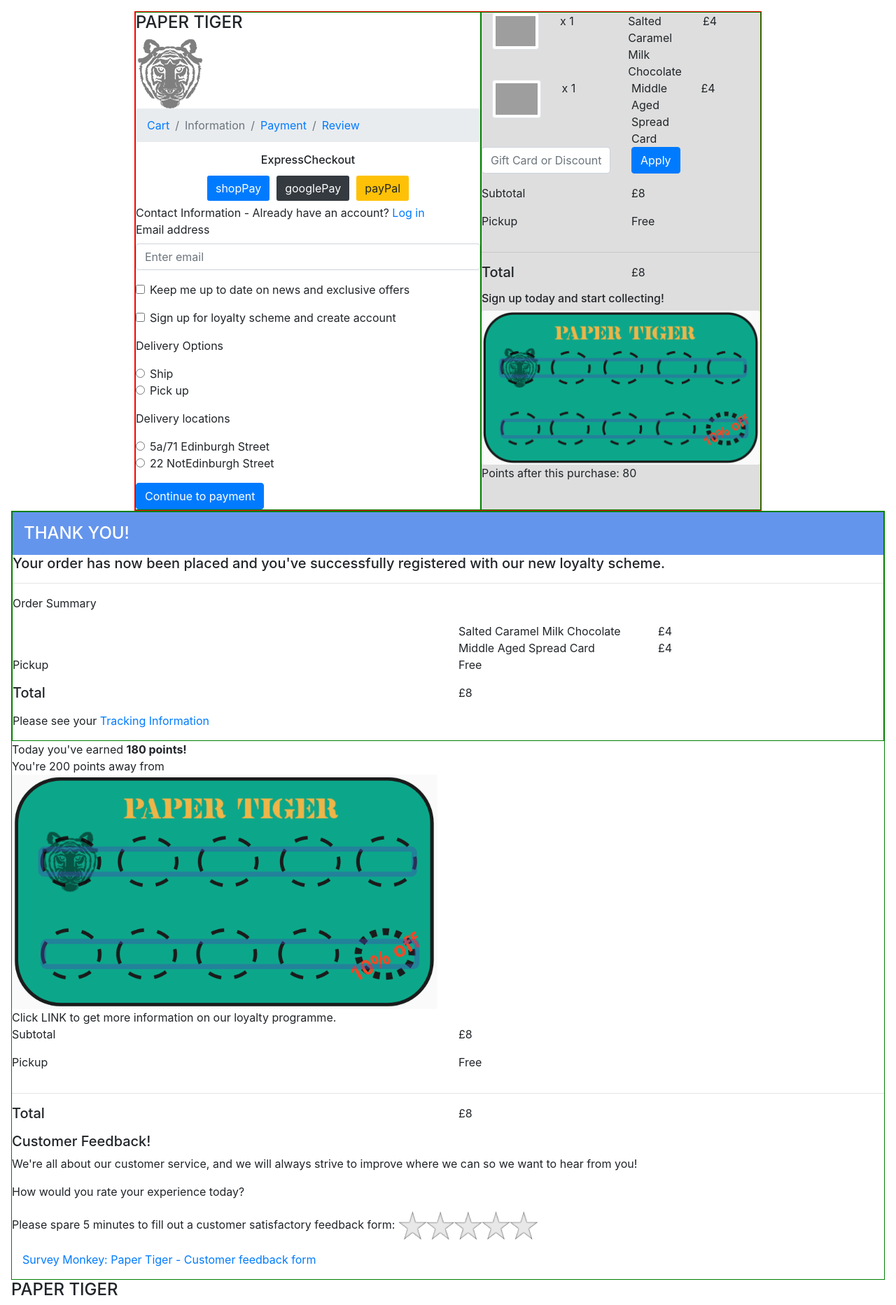
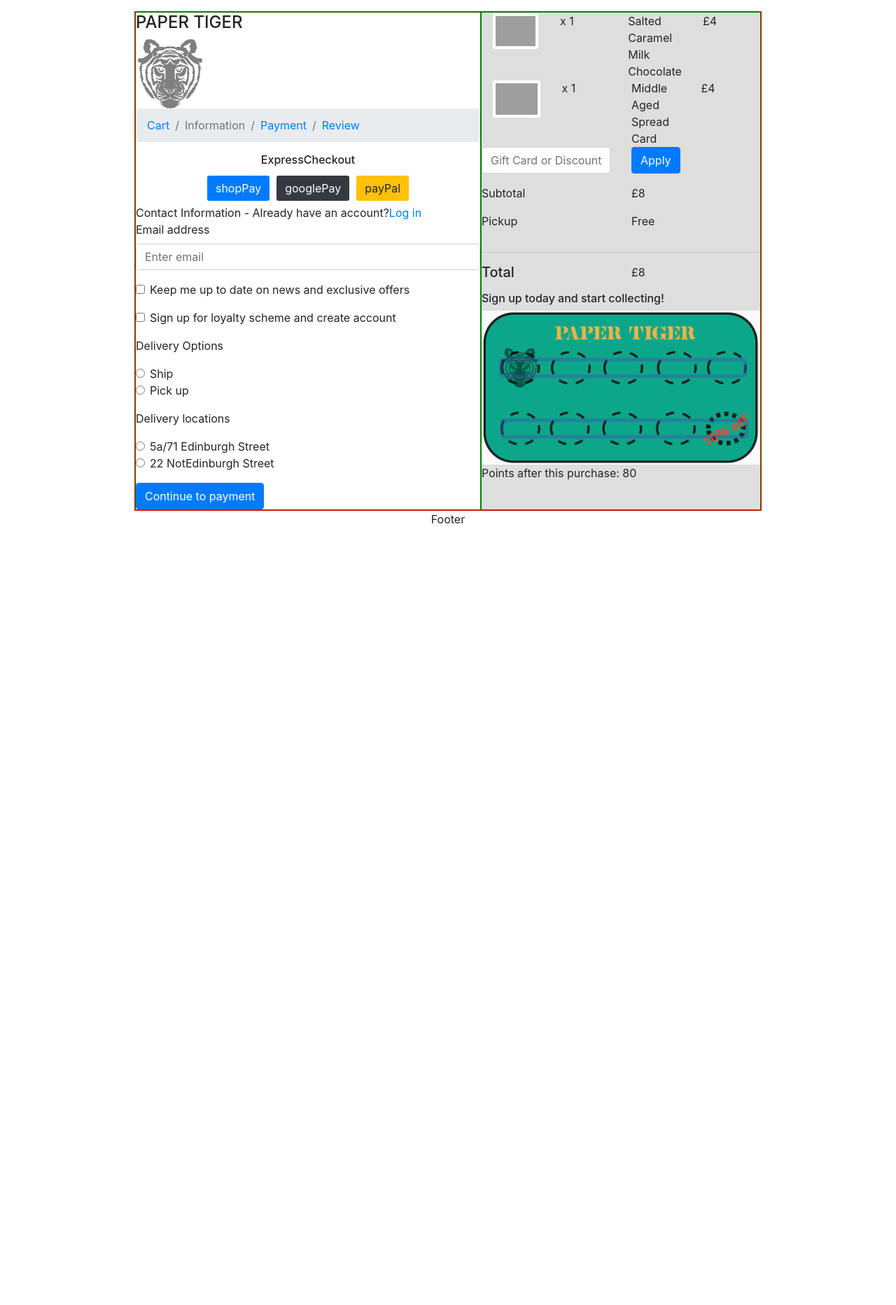
Before and after one commit to woodenchops/AND-build-mission, a React (Create React App) app in the folder client/: page / in a window 1280 px wide. Shown: the top 1865 px of the page at 70% size. After the commit the page ends 800 px from the top, so only its background shows below. Built offline with nearby package versions, Linux system fonts and the light colour scheme; grey boxes are pictures that could not be loaded; the HTML template or start-up script is replaced by a standard one.

Commit message:
add routing and modal

```diff
--- a/client/src/App.js
+++ b/client/src/App.js
@@ -1,3 +1,5 @@
+import React, { Fragment } from 'react';
+import { BrowserRouter as Router, Route, Switch } from 'react-router-dom';
 import './App.css';
 import 'bootstrap/dist/css/bootstrap.min.css';
 import CheckoutPage from './pages/checkoutPage';
@@ -11,13 +13,19 @@
   return (
     <MainProvider>
       <BasketProvider>
-        <div className='App'>
-          <Layout>
-            <CheckoutPage />
-            <ThankYouPage />
-            <LoyaltyDisplayPage />
-          </Layout>
-        </div>
+        <Router>
+          <Fragment>
+            <Switch>
+              <div className='App'>
+                <Layout>
+                  <Route exact path='/' component={CheckoutPage} />
+                  <Route exact path='/thank-you' component={ThankYouPage} />
+                  <Route exact path='/loyalty' component={LoyaltyDisplayPage} />
+                </Layout>
+              </div>
+            </Switch>
+          </Fragment>
+        </Router>
       </BasketProvider>
     </MainProvider>
   );
--- a/client/src/components/BottomPart.jsx
+++ b/client/src/components/BottomPart.jsx
@@ -1,4 +1,5 @@
 import React from 'react';
+import { Link } from 'react-router-dom';
 import { Row, Col, Image } from 'react-bootstrap';
 import RatingStars from '../assets/images/RatingStars.png';
 
@@ -25,7 +26,9 @@
           </p>
         </Row>
         <p>
-          <a href='#'>Survey Monkey: Paper Tiger - Customer feedback form</a>
+          <Link to='#'>
+            Survey Monkey: Paper Tiger - Customer feedback form
+          </Link>
         </p>
       </Col>
     </section>
--- a/client/src/components/ContactInformation.jsx
+++ b/client/src/components/ContactInformation.jsx
@@ -1,5 +1,7 @@
-import React from 'react';
+import React, { useState } from 'react';
+import { Link } from 'react-router-dom';
 import { Form } from 'react-bootstrap';
+import LoginModal from '../components/Modal';
 
 const passwords = (
   <>
@@ -17,11 +19,22 @@
 );
 
 function ContactInformation({ passwordVisible, setPasswordVisible }) {
+  const [show, setShow] = useState(false);
+  const handleClose = () => setShow(false);
+  const handleShow = () => setShow(true);
   return (
     <div>
-      <h>
-        Contact Information - Already have an account? <a href='#'>Log in</a>
-      </h>
+      <span>
+        Contact Information - Already have an account?
+        <Link onClick={handleShow} to='#'>
+          Log in
+        </Link>
+      </span>
+      <LoginModal
+        show={show}
+        handleClose={handleClose}
+        handleShow={handleShow}
+      />
       <Form>
         <Form.Group controlId='formBasicEmail'>
           <Form.Label>Email address</Form.Label>
--- /dev/null
+++ b/client/src/components/Modal.jsx
@@ -0,0 +1,29 @@
+import React from 'react';
+import { Modal, Button } from 'react-bootstrap';
+
+function LoginModal({ handleClose, show }) {
+  return (
+    <>
+      {/* <Button variant='primary' onClick={handleShow}>
+        Launch demo modal
+      </Button> */}
+
+      <Modal show={show} onHide={handleClose}>
+        <Modal.Header closeButton>
+          <Modal.Title>Modal heading</Modal.Title>
+        </Modal.Header>
+        <Modal.Body>Woohoo, you're reading this text in a modal!</Modal.Body>
+        <Modal.Footer>
+          <Button variant='secondary' onClick={handleClose}>
+            Close
+          </Button>
+          <Button variant='primary' onClick={handleClose}>
+            Save Changes
+          </Button>
+        </Modal.Footer>
+      </Modal>
+    </>
+  );
+}
+
+export default LoginModal;
--- a/client/src/components/PickupLocations.jsx
+++ b/client/src/components/PickupLocations.jsx
@@ -1,7 +1,15 @@
 import React from 'react';
+import { useHistory } from 'react-router-dom';
 import { Form, Button } from 'react-bootstrap';
 
 function PickupLocations({ passwordVisible }) {
+  const history = useHistory();
+
+  const routeChange = () => {
+    let path = `thank-you`;
+    history.push(path);
+  };
+
   return (
     <div>
       <p>Delivery locations</p>
@@ -10,7 +18,7 @@
         <Form.Check type='radio' name='group2' label='22 NotEdinburgh Street' />
       </Form.Group>
 
-      <Button variant='primary' type='submit'>
+      <Button variant='primary' type='submit' onClick={routeChange}>
         {passwordVisible.visible
           ? 'Continue to Payment and create account'
           : 'Continue to payment'}
--- a/client/src/components/TopPart.jsx
+++ b/client/src/components/TopPart.jsx
@@ -1,4 +1,5 @@
 import React, { useContext } from 'react';
+import { Link } from 'react-router-dom';
 import OrderSummary from './OrderSummary';
 import { BasketContext } from '../context/basketContext';
 
@@ -16,7 +17,7 @@
         <hr />
         <OrderSummary basket={basket} />
         <p>
-          Please see your <a href='#'>Tracking Information</a>
+          Please see your <Link to='#'>Tracking Information</Link>
         </p>
       </div>
     </section>
```
